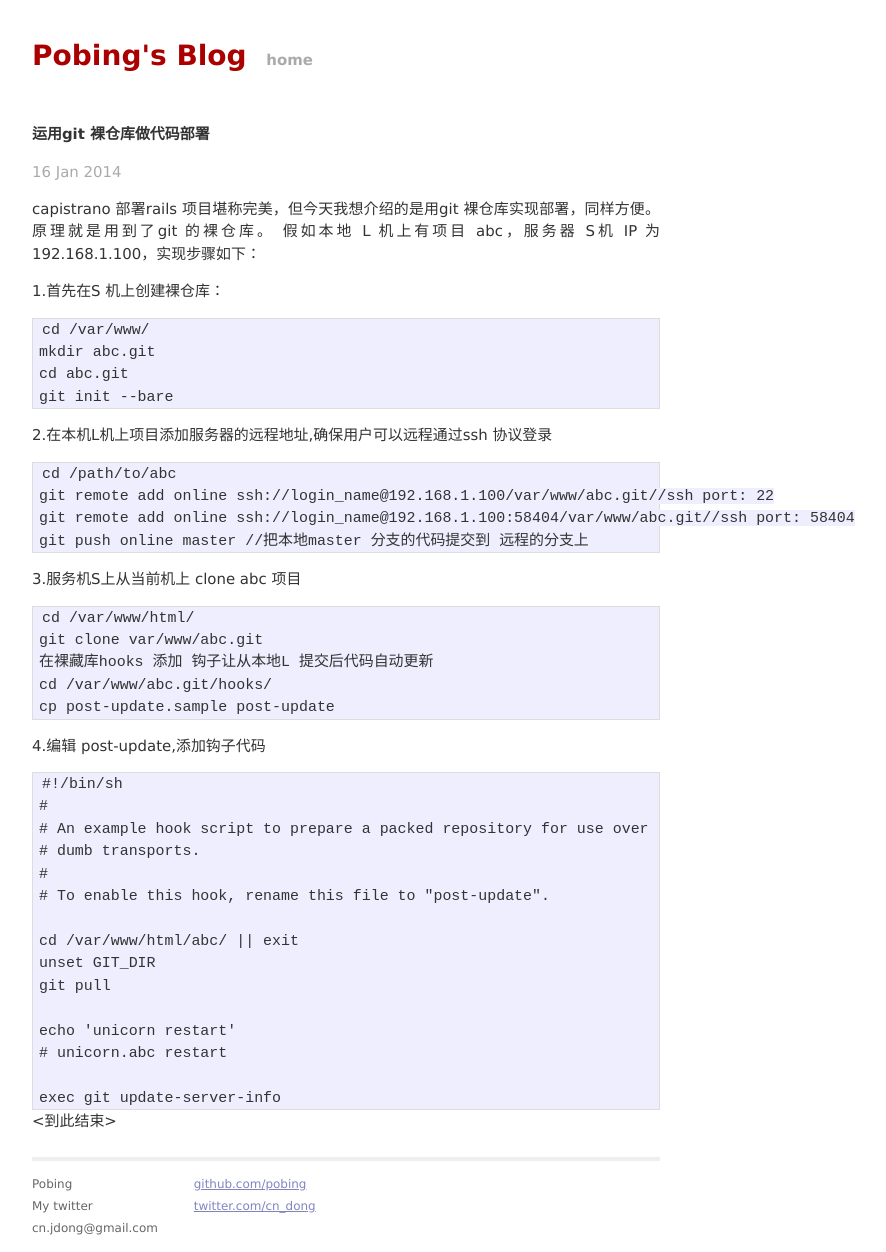
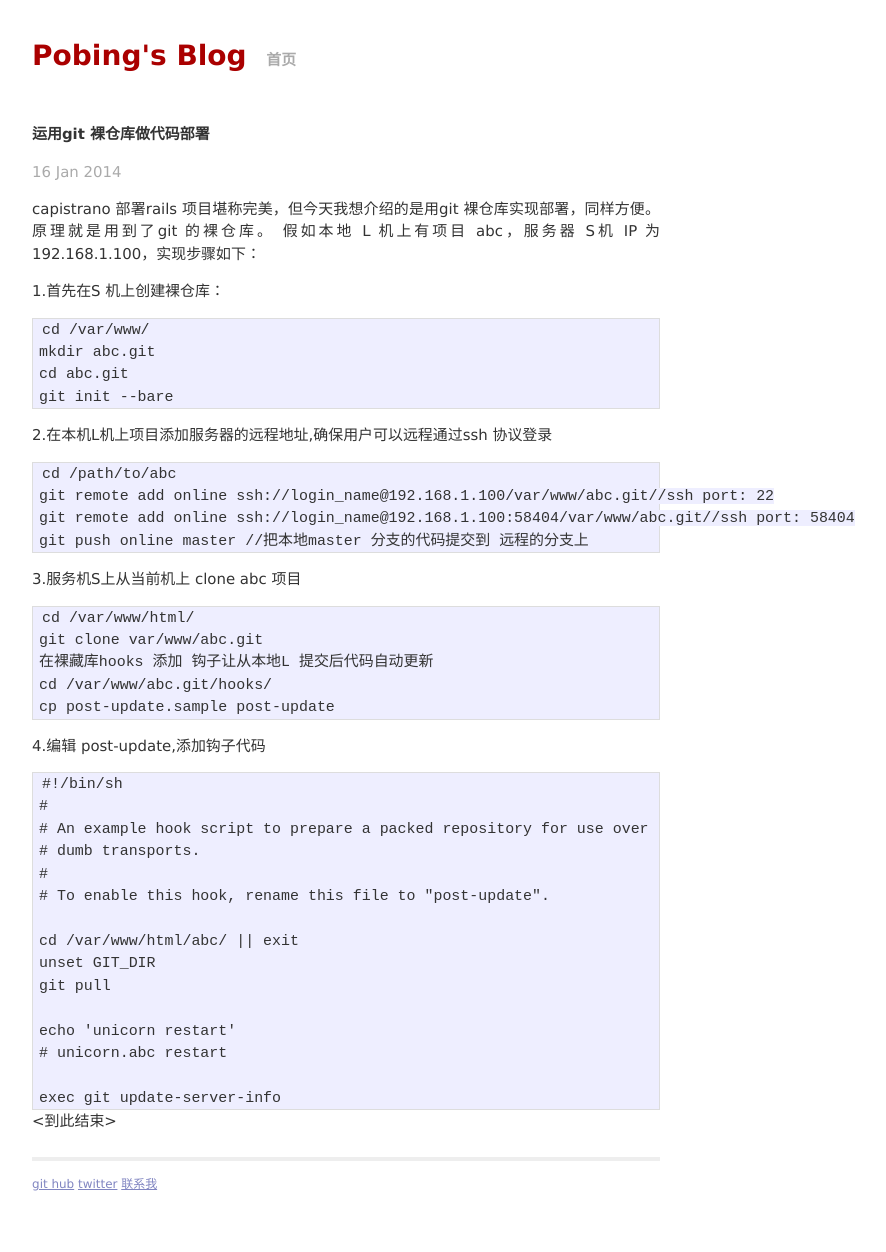
Before and after one commit to pobing/pobing.github.io, a Jekyll site: the page built from _posts/2014-01-16-运-git-裸仓库做代码部署.markdown, in a window 1280 px wide. Shown: the whole page, without its empty margins (294-1180 px from the left). Built offline with Jekyll 4.4.1, drawn with Linux system fonts in a browser that asks for light colours; Markdown is read by kramdown in place of the engine named in the settings; comment, search, counter and statistics services are not loaded; after the commit the page ends 1207 px from its top, so only the background shows below that.

Commit message:
update gse

```diff
--- a/_layouts/default.html
+++ b/_layouts/default.html
@@ -23,7 +23,7 @@
 
           <div class="header">
             <h1 class="title"><a href="/">{{ site.name }}</a></h1>
-            <a class="extra" href="/">home</a>
+            <a class="extra" href="/">首页</a>
 
            <gcse:search></gcse:search>
 
@@ -35,19 +35,22 @@
           <div class="footer">
             <div class="contact">
               <p>
-                Pobing<br />
-                My twitter<br />
-                cn.jdong@gmail.com
-              </p>
-            </div>
-            <div class="contact">
-              <p>
-                <a href="https://github.com/pobing">github.com/pobing</a><br />
-                <a href="https://twitter.com/cn_dong">twitter.com/cn_dong</a><br />
+                <a href="https://github.com/pobing">git hub</a>
+                <a href="https://github.com/pobing">twitter</a>
+                <a href="mailto:cn.jdong@gmail.com">联系我</a>
               </p>
             </div>
           </div>
         </div>
+        <script>
+          (function(i,s,o,g,r,a,m){i['GoogleAnalyticsObject']=r;i[r]=i[r]||function(){
+          (i[r].q=i[r].q||[]).push(arguments)},i[r].l=1*new Date();a=s.createElement(o),
+          m=s.getElementsByTagName(o)[0];a.async=1;a.src=g;m.parentNode.insertBefore(a,m)
+          })(window,document,'script','//www.google-analytics.com/analytics.js','ga');
 
+          ga('create', 'UA-47369732-1', 'pobing.info');
+          ga('send', 'pageview');
+
+        </script>
     </body>
 </html>
--- a/index.html
+++ b/index.html
@@ -4,7 +4,7 @@
 ---
 
 <div id="home">
-  <h1>Blog Posts</h1>
+  <h2>最新文章</h2>
   <ul class="posts">
     {% for post in site.posts %}
       <li><span>{{ post.date | date_to_string }}</span> &raquo; <a href="{{ post.url }}">{{ post.title }}</a></li>
```
Also changed, not shown: 5 other files.
